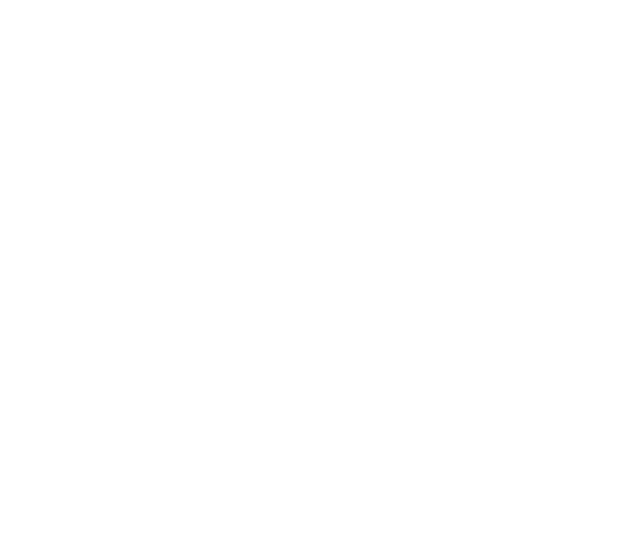
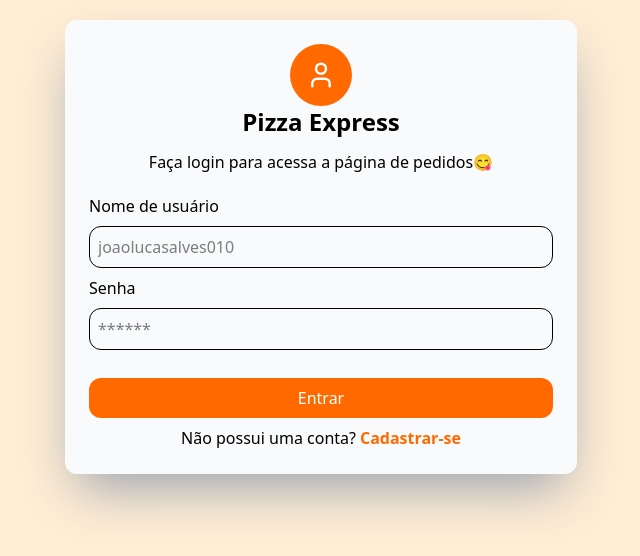
Before and after one commit to joaolucasalves010/pizza_express, a React (Vite) app in the folder web/: page /auth/signin in a window 1280 px wide. Shown: the top 556 px of the page, without its empty margins (319-959 px from the left). Built offline with nearby package versions, Linux system fonts and the light colour scheme.

Commit message:
criando layout de cadastro e login

```diff
--- a/web/src/App.tsx
+++ b/web/src/App.tsx
@@ -7,9 +7,9 @@
   return (
     <BrowserRouter>
       <Routes>
-        <Route path="/" element={<AuthLayout />}>
-          <Route path="/signup" element={<SignUp />}/>
-          <Route path="/signin" element={<SignIn />}/>
+        <Route path="/auth/" element={<AuthLayout />}>
+          <Route path="signup" element={<SignUp />}/>
+          <Route path="signin" element={<SignIn />}/>
         </Route>
 
           <Route path="*"/>
--- a/web/src/components/AuthLayout.tsx
+++ b/web/src/components/AuthLayout.tsx
@@ -2,8 +2,8 @@
 
 const AuthLayout = () => {
   return (
-    <div className='w-screen h-screen bg-orange-100'>
-      <main className='p-3 w-full h-screen flex justify-center items-center'>
+    <div className='bg-orange-100 min-h-screen'>
+      <main className='p-3 w-full flex justify-center items-center py-5'>
         <Outlet />
       </main>
     </div>
--- a/web/src/pages/SignIn.tsx
+++ b/web/src/pages/SignIn.tsx
@@ -1,6 +1,38 @@
+import { User } from "lucide-react"
+import { Link } from "react-router-dom"
+
 const SignIn = () => {
   return (
-    <div>SignIn</div>
+    <form className="flex flex-col gap-2 md:max-w-[512px] w-full bg-gray-50 shadow-2xl shadow-gray-400 rounded-xl p-6">
+
+      <div>
+        <div className="w-full flex items-center justify-center hover:transform hover:scale-110 transition-transform duration-200 cursor-pointer">
+          <div className="max-w-[62px] p-4 rounded-full bg-orange-500">
+            <User size={30} className="text-white"/>
+          </div>
+        </div>
+        <h1 className="text-center text-2xl font-semibold">Pizza Express</h1>
+        <p className="text-center py-3">Faça login para acessa a página de pedidos😋</p>
+      </div>
+
+      <div className="flex flex-col gap-2 w-full">
+        <label htmlFor="username">Nome de usuário</label>
+        <input type="text" id="username" placeholder="joaolucasalves010" className="border p-2 rounded-xl outline-none" />
+
+        <label htmlFor="password">Senha</label>
+        <input type="password" placeholder="******" className="border p-2 rounded-xl outline-none" />
+
+        <button type="submit" className="bg-orange-500 rounded-xl p-2 text-white cursor-pointer hover:opacity-80 duration-200 ease-linear mt-5">Entrar</button>
+      </div>
+
+      <p className="text-center">
+        <span>
+          Não possui uma conta?
+          <Link className="text-orange-500 font-bold ml-1 hover:opacity-85 transition ease-linear" to="/auth/signup">Cadastrar-se</Link>
+        </span>
+      </p>
+
+    </form>
   )
 }
 
--- a/web/src/pages/SignUp.tsx
+++ b/web/src/pages/SignUp.tsx
@@ -1,4 +1,5 @@
 import { Pizza } from "lucide-react"
+import { Link } from "react-router-dom"
 
 const SignUp = () => {
   return (
@@ -15,16 +16,17 @@
       </div>
 
       <div className="flex flex-col w-full gap-2">
+
+        <label htmlFor="username">Nome de usuário</label>
+        <input type="text" id="username" placeholder="joaolucasalves010" className="border p-2 rounded-xl outline-none"/>
+
         <label htmlFor="fullName">Nome completo</label>
         <input type="text" id="fullName" placeholder="João Lucas Lima Alves" className="border p-2 rounded-xl outline-none"/>
-
-        <label htmlFor="email">Email</label>
-        <input type="email" id="email" placeholder="exemplo@gmail.com" className="border p-2 rounded-xl" />
 
         <label htmlFor="password">Senha</label>
         <input type="password" placeholder="******" className="border p-2 rounded-xl" />
 
-        <label htmlFor="confirmPassword">Confirme sua senha:</label>
+        <label htmlFor="confirmPassword">Confirme sua senha</label>
         <input type="password" id="confirmPassword" placeholder="******" className="border p-2 rounded-xl"/>
 
         <button type="submit" className="bg-orange-500 rounded-xl p-2 text-white cursor-pointer hover:opacity-80 duration-200 ease-linear mt-5">Criar conta</button>
@@ -33,7 +35,7 @@
       <p className="text-center">
         <span>
           Já possui uma conta?
-          <a href="/signin" className="text-orange-500 font-bold"> Entrar</a>
+          <Link className="text-orange-500 font-bold ml-1 hover:opacity-85 transition ease-linear" to="/auth/signin">Entrar</Link>
         </span>
       </p>
     </form>
```
